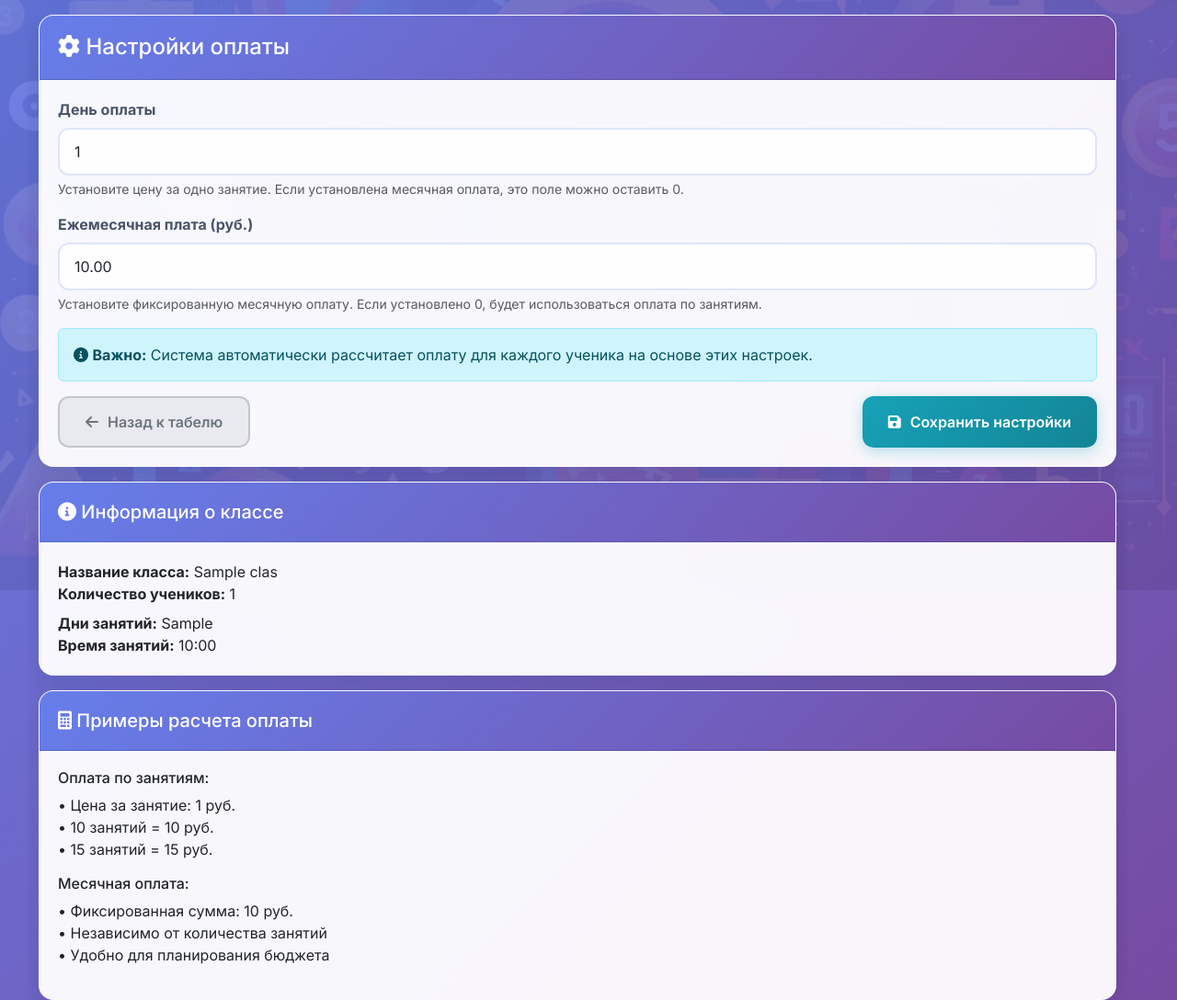
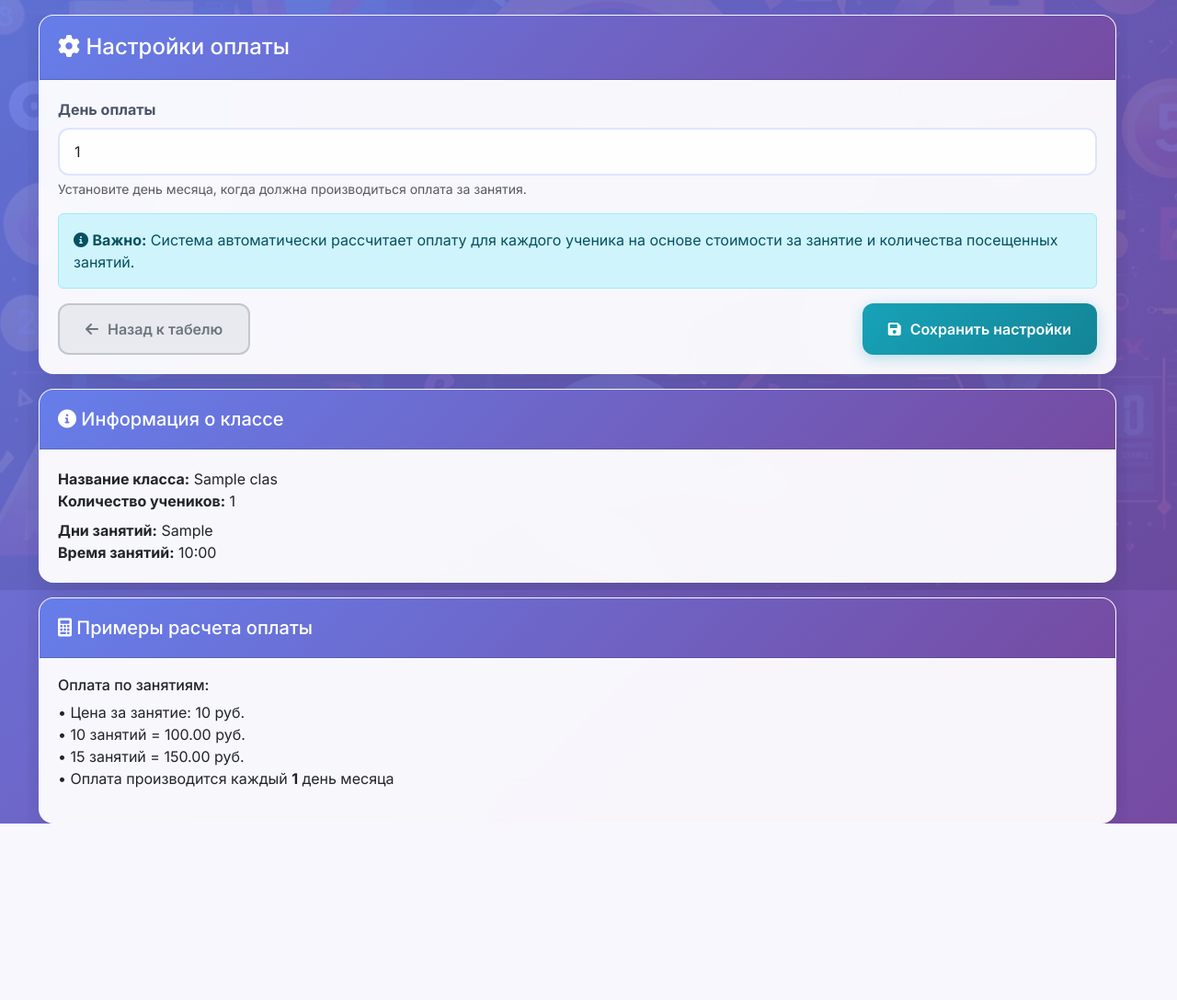
Before and after one commit to AndreiSkrypko/mental_final_new, a Django app: page /teacher/classes/1/payment-settings/ in a window 1280 px wide. Shown: the part 158-1246 px from the top of the page at 92% size. After the commit the page ends 1054 px from the top, so only its background shows below. Run offline with Django 5.2, Linux system fonts and the light colour scheme; a user stored in the database is signed in; tables that the repository leaves empty hold one stand-in row (values such as "Sample post").

```diff
--- a/mental_app/admin.py
+++ b/mental_app/admin.py
@@ -65,10 +65,11 @@ class AttendanceAdmin(admin.ModelAdmin):
 
 
 class PaymentSettingsAdmin(admin.ModelAdmin):
-    list_display = ['class_group', 'monthly_fee', 'payment_day', 'is_active', 'created_at']
+    list_display = ['class_group', 'payment_day', 'is_active', 'created_at']
     list_filter = ['is_active', 'created_at']
+    list_editable = ['is_active', 'payment_day']
     search_fields = ['class_group__name']
-    list_editable = ['is_active', 'monthly_fee', 'payment_day']
+    readonly_fields = ['created_at', 'updated_at']
 
 
 # Убираем MonthlyScheduleAdmin, так как модель больше не существует
--- a/mental_app/forms.py
+++ b/mental_app/forms.py
@@ -2,6 +2,45 @@ from django import forms
 from django.contrib.auth.forms import UserCreationForm
 from django.contrib.auth.models import User
 from .models import TeacherProfile, Class, Students, StudentAccount, Homework, Attendance, PaymentSettings, ClassGameAccess
+import calendar
+from datetime import datetime, date
+
+def generate_lesson_dates_from_days(month, year, days_str):
+    """
+    Генерирует даты занятий на основе дней недели класса
+    days_str: строка с днями недели (например: "Пн, Ср, Пт" или "Понедельник, Среда")
+    """
+    # Словарь для перевода дней недели
+    day_mapping = {
+        'пн': 0, 'понедельник': 0, 'monday': 0,
+        'вт': 1, 'вторник': 1, 'tuesday': 1,
+        'ср': 2, 'среда': 2, 'wednesday': 2,
+        'чт': 3, 'четверг': 3, 'thursday': 3,
+        'пт': 4, 'пятница': 4, 'friday': 4,
+        'сб': 5, 'суббота': 5, 'saturday': 5,
+        'вс': 6, 'воскресенье': 6, 'sunday': 6
+    }
+
+    # Парсим дни недели
+    target_weekdays = set()
+    for day in days_str.lower().split(','):
+        day = day.strip()
+        if day in day_mapping:
+            target_weekdays.add(day_mapping[day])
+
+    if not target_weekdays:
+        return []
+
+    # Получаем календарь месяца
+    cal = calendar.monthcalendar(year, month)
+    lesson_dates = []
+
+    for week in cal:
+        for i, day in enumerate(week):
+            if day != 0 and i in target_weekdays:
+                lesson_dates.append(day)
+
+    return sorted(lesson_dates)
 
 class TeacherRegistrationForm(UserCreationForm):
     first_name = forms.CharField(max_length=30, required=True, label='Имя')
@@ -212,14 +251,8 @@ class PaymentSettingsForm(forms.ModelForm):
     """Форма для настройки оплаты класса"""
     class Meta:
         model = PaymentSettings
-        fields = ['monthly_fee', 'payment_day']
+        fields = ['payment_day']
         widgets = {
-            'monthly_fee': forms.NumberInput(attrs={
-                'class': 'form-control',
-                'step': '0.01',
-                'min': '0',
-                'placeholder': '0.00'
-            }),
             'payment_day': forms.NumberInput(attrs={
                 'class': 'form-control',
                 'min': '1',
@@ -228,7 +261,6 @@ class PaymentSettingsForm(forms.ModelForm):
             }),
         }
         labels = {
-            'monthly_fee': 'Ежемесячная плата (руб.)',
             'payment_day': 'День оплаты'
         }
 
@@ -259,14 +291,27 @@ class MonthlyScheduleForm(forms.Form):
         label='Год'
     )
 
+    auto_generate = forms.BooleanField(
+        required=False,
+        initial=True,
+        widget=forms.CheckboxInput(attrs={
+            'class': 'form-check-input',
+            'id': 'auto_generate'
+        }),
+        label='Автоматически сгенерировать даты на основе дней недели класса',
+        help_text='Если отмечено, даты будут созданы автоматически на основе дней занятий класса'
+    )
+
     lesson_dates = forms.CharField(
+        required=False,
         widget=forms.Textarea(attrs={
             'class': 'form-control',
             'rows': 5,
-            'placeholder': 'Введите даты занятий через запятую (например: 1, 3, 5, 8, 10, 12, 15, 17, 19, 22, 24, 26, 29, 31)'
+            'placeholder': 'Введите даты занятий через запятую (например: 1, 3, 5, 8, 10, 12, 15, 17, 19, 22, 24, 26, 29, 31)',
+            'id': 'lesson_dates_field'
         }),
-        label='Даты занятий',
-        help_text='Укажите числа месяца, когда будут проходить занятия (через запятую)'
+        label='Даты занятий (вручную)',
+        help_text='Укажите числа месяца, когда будут проходить занятия (через запятую). Используйте только если автоматическая генерация отключена.'
     )
 
 
--- a/mental_app/models.py
+++ b/mental_app/models.py
@@ -100,7 +100,6 @@ class Homework(models.Model):
 class PaymentSettings(models.Model):
     """Настройки оплаты для классов"""
     class_group = models.OneToOneField(Class, on_delete=models.CASCADE, related_name='payment_settings', verbose_name='Класс')
-    monthly_fee = models.DecimalField(max_digits=8, decimal_places=2, default=0.00, verbose_name='Ежемесячная плата')
     payment_day = models.IntegerField(
         validators=[MinValueValidator(1), MaxValueValidator(31)],
         default=15,
@@ -112,7 +111,7 @@ class PaymentSettings(models.Model):
     updated_at = models.DateTimeField(auto_now=True)
 
     def __str__(self):
-        return f'{self.class_group.name} - {self.monthly_fee} руб.'
+        return f'{self.class_group.name} - настройки оплаты'
 
     class Meta:
         verbose_name = 'Настройки оплаты'
--- a/mental_app/views.py
+++ b/mental_app/views.py
@@ -1793,7 +1793,7 @@ def payment_settings_edit(request, class_id):
         # Получаем или создаем настройки оплаты
         payment_settings, created = PaymentSettings.objects.get_or_create(
             class_group=class_obj,
-            defaults={'payment_day': 0, 'monthly_fee': 0}
+            defaults={'payment_day': 15}
         )
 
         if request.method == 'POST':
@@ -1847,8 +1847,7 @@ def student_attendance_list(request):
         except PaymentSettings.DoesNotExist:
             payment_settings = PaymentSettings.objects.create(
                 class_group=class_obj,
-                payment_day=15,
-                monthly_fee=0
+                payment_day=15
             )
 
         # Группируем посещения по месяцам для создания табеля
@@ -1880,12 +1879,8 @@ def student_attendance_list(request):
                 paid_lessons = sum(1 for a in month_attendances_list if a.is_paid)
                 carried_over = sum(1 for a in month_attendances_list if a.payment_carried_over)
 
-                # Расчет суммы оплаты для месяца
-                if payment_settings.monthly_fee > 0:
-                    month_payment = payment_settings.monthly_fee
-                else:
-                    # Считаем по количеству оплаченных занятий
-                    month_payment = paid_lessons * lesson_fee if lesson_fee > 0 else 0
+                # Расчет суммы оплаты для месяца по количеству занятий
+                month_payment = attended_lessons * lesson_fee if lesson_fee > 0 else 0
 
                 attendance_table[month_name] = {
                     'year': year,
@@ -1915,22 +1910,13 @@ def student_attendance_list(request):
         attended_lessons = month_attendances.filter(is_present=True).count()
         paid_lessons = month_attendances.filter(is_paid=True).count()
 
-        # Расчет оплаты за текущий месяц
-        if payment_settings.monthly_fee > 0:
-            # Если установлена месячная оплата
-            monthly_payment = payment_settings.monthly_fee
-            lessons_payment = 0
-            # Вычитаем стоимость уже оплаченных занятий из месячной оплаты
-            paid_lessons_cost = paid_lessons * lesson_fee if lesson_fee > 0 else 0
-            current_month_payment = max(0, monthly_payment - paid_lessons_cost)
-        else:
-            # Если оплата по занятиям - считаем по стоимости за занятие
-            monthly_payment = 0
-            # Считаем ВСЕ занятия текущего месяца (включая пропуски)
-            lessons_payment = total_lessons * lesson_fee if lesson_fee > 0 else 0
-            # Вычитаем стоимость уже оплаченных занятий
-            paid_lessons_cost = paid_lessons * lesson_fee if lesson_fee > 0 else 0
-            current_month_payment = max(0, lessons_payment - paid_lessons_cost)
+        # Расчет оплаты за текущий месяц по количеству занятий
+        monthly_payment = 0
+        # Считаем ВСЕ занятия текущего месяца (включая пропуски)
+        lessons_payment = total_lessons * lesson_fee if lesson_fee > 0 else 0
+        # Вычитаем стоимость уже оплаченных занятий
+        paid_lessons_cost = paid_lessons * lesson_fee if lesson_fee > 0 else 0
+        current_month_payment = max(0, lessons_payment - paid_lessons_cost)
 
         # Расчет задолженности за предыдущие месяцы
         previous_months_debt = 0
@@ -1952,23 +1938,14 @@ def student_attendance_list(request):
                 if (year > current_year) or (year == current_year and month > current_month):
                     continue
 
-                # Если есть месячная оплата, добавляем её
-                if payment_settings.monthly_fee > 0:
-                    month_debt = payment_settings.monthly_fee
-                else:
-                    # Если оплата по занятиям - считаем по количеству занятий в месяце
-                    month_lessons = month_data['total_lessons']
-                    month_debt = month_lessons * lesson_fee if lesson_fee > 0 else 0
+                # Считаем задолженность по количеству занятий в месяце
+                month_lessons = month_data['total_lessons']
+                month_debt = month_lessons * lesson_fee if lesson_fee > 0 else 0
 
                 # Вычитаем уже оплаченные занятия
                 paid_in_month = month_data['paid_lessons']
-                if payment_settings.monthly_fee > 0:
-                    # Если месячная оплата, то если есть хотя бы одно оплаченное занятие, месяц считается оплаченным
-                    if paid_in_month > 0:
-                        month_debt = 0
-                else:
-                    # Если оплата по занятиям, вычитаем стоимость оплаченных занятий
-                    month_debt -= paid_in_month * lesson_fee if lesson_fee > 0 else 0
+                # Вычитаем стоимость оплаченных занятий
+                month_debt -= paid_in_month * lesson_fee if lesson_fee > 0 else 0
 
                 # Добавляем к общей задолженности (только положительные значения)
                 if month_debt > 0:
@@ -1987,7 +1964,6 @@ def student_attendance_list(request):
             'previous_months_debt': previous_months_debt,
             'total_payment': total_payment,
             'lesson_fee': lesson_fee,
-            'monthly_fee': payment_settings.monthly_fee,
             'current_month': current_month,
             'current_year': current_year,
             'paid_lessons_cost': paid_lessons * lesson_fee if lesson_fee > 0 else 0
@@ -2017,7 +1993,7 @@ def monthly_schedule_create(request, class_id):
             if form.is_valid():
                 month = int(form.cleaned_data['month'])
                 year = int(form.cleaned_data['year'])
-                lesson_dates_str = form.cleaned_data['lesson_dates']
+                auto_generate = form.cleaned_data['auto_generate']
 
                 # Проверяем, не существует ли уже расписание для этого месяца
                 if MonthlySchedule.objects.filter(class_group=class_obj, month=month, year=year).exists():
@@ -2031,13 +2007,31 @@ def monthly_schedule_create(request, class_id):
                     year=year
                 )
 
-                # Парсим даты занятий
-                try:
-                    lesson_dates = [int(date.strip()) for date in lesson_dates_str.split(',') if date.strip().isdigit()]
-                except ValueError:
-                    messages.error(request, 'Неверный формат дат')
-                    monthly_schedule.delete()
-                    return redirect('monthly_schedule_create', class_id=class_id)
+                # Генерируем даты занятий
+                if auto_generate:
+                    # Автоматически генерируем даты на основе дней недели класса
+                    from .forms import generate_lesson_dates_from_days
+                    lesson_dates = generate_lesson_dates_from_days(month, year, class_obj.days)
+
+                    if not lesson_dates:
+                        messages.error(request, 'Не удалось автоматически сгенерировать даты. Проверьте дни недели в настройках класса.')
+                        monthly_schedule.delete()
+                        return redirect('monthly_schedule_create', class_id=class_id)
+                else:
+                    # Ручной ввод дат
+                    lesson_dates_str = form.cleaned_data['lesson_dates']
+                    if not lesson_dates_str:
+                        messages.error(request, 'Укажите даты занятий или включите автоматическую генерацию')
+                        monthly_schedule.delete()
+                        return redirect('monthly_schedule_create', class_id=class_id)
+
+                    # Парсим даты занятий
+                    try:
+                        lesson_dates = [int(date.strip()) for date in lesson_dates_str.split(',') if date.strip().isdigit()]
+                    except ValueError:
+                        messages.error(request, 'Неверный формат дат')
+                        monthly_schedule.delete()
+                        return redirect('monthly_schedule_create', class_id=class_id)
 
                 # Получаем всех учеников класса
                 students = Students.objects.filter(student_class=class_obj)
@@ -2125,8 +2119,7 @@ def monthly_schedule_list(request, class_id):
         payment_settings, created = PaymentSettings.objects.get_or_create(
             class_group=class_obj,
             defaults={
-                'payment_day': 15,
-                'monthly_fee': 0.00
+                'payment_day': 15
             }
         )
 
--- a/templates/payment_settings_form.html
+++ b/templates/payment_settings_form.html
@@ -30,30 +30,13 @@
                                 </div>
                             {% endif %}
                             <div class="form-text">
-                                Установите цену за одно занятие. Если установлена месячная оплата, это поле можно оставить 0.
-                            </div>
-                        </div>
-
-                        <div class="mb-3">
-                            <label for="{{ form.monthly_fee.id_for_label }}" class="form-label">
-                                <strong>{{ form.monthly_fee.label }}</strong>
-                            </label>
-                            {{ form.monthly_fee }}
-                            {% if form.monthly_fee.errors %}
-                                <div class="text-danger">
-                                    {% for error in form.monthly_fee.errors %}
-                                        <small>{{ error }}</small>
-                                    {% endfor %}
-                                </div>
-                            {% endif %}
-                            <div class="form-text">
-                                Установите фиксированную месячную оплату. Если установлено 0, будет использоваться оплата по занятиям.
+                                Установите день месяца, когда должна производиться оплата за занятия.
                             </div>
                         </div>
 
                         <div class="alert alert-info">
                             <i class="fas fa-info-circle"></i>
-                            <strong>Важно:</strong> Система автоматически рассчитает оплату для каждого ученика на основе этих настроек.
+                            <strong>Важно:</strong> Система автоматически рассчитает оплату для каждого ученика на основе стоимости за занятие и количества посещенных занятий.
                         </div>
 
                         <div class="d-flex justify-content-between">
@@ -108,20 +91,13 @@
                 </div>
                 <div class="card-body">
                     <div class="row">
-                        <div class="col-md-6">
+                        <div class="col-md-12">
                             <h6>Оплата по занятиям:</h6>
                             <ul class="list-unstyled">
-                                <li>• Цена за занятие: <span id="example-lesson-price">0</span> руб.</li>
+                                <li>• Цена за занятие: <span id="example-lesson-price">{{ class_obj.lesson_fee|default:"0" }}</span> руб.</li>
                                 <li>• 10 занятий = <span id="example-lesson-total">0</span> руб.</li>
                                 <li>• 15 занятий = <span id="example-lesson-total-15">0</span> руб.</li>
-                            </ul>
-                        </div>
-                        <div class="col-md-6">
-                            <h6>Месячная оплата:</h6>
-                            <ul class="list-unstyled">
-                                <li>• Фиксированная сумма: <span id="example-monthly-price">0</span> руб.</li>
-                                <li>• Независимо от количества занятий</li>
-                                <li>• Удобно для планирования бюджета</li>
+                                <li>• Оплата производится каждый <strong>{{ form.payment_day.value|default:"15" }}</strong> день месяца</li>
                             </ul>
                         </div>
                     </div>
@@ -135,18 +111,12 @@
 // Обновление примеров расчета в реальном времени
 document.addEventListener('DOMContentLoaded', function() {
     function updateExamples() {
-        const lessonPrice = parseFloat(document.getElementById('{{ form.payment_day.id_for_label }}').value) || 0;
-        const monthlyPrice = parseFloat(document.getElementById('{{ form.monthly_fee.id_for_label }}').value) || 0;
+        const lessonPrice = parseFloat('{{ class_obj.lesson_fee|default:"0" }}') || 0;
 
         document.getElementById('example-lesson-price').textContent = lessonPrice;
-        document.getElementById('example-lesson-total').textContent = lessonPrice * 10;
-        document.getElementById('example-lesson-total-15').textContent = lessonPrice * 15;
-        document.getElementById('example-monthly-price').textContent = monthlyPrice;
+        document.getElementById('example-lesson-total').textContent = (lessonPrice * 10).toFixed(2);
+        document.getElementById('example-lesson-total-15').textContent = (lessonPrice * 15).toFixed(2);
     }
-
-    // Обновляем примеры при изменении полей
-    document.getElementById('{{ form.payment_day.id_for_label }}').addEventListener('input', updateExamples);
-    document.getElementById('{{ form.monthly_fee.id_for_label }}').addEventListener('input', updateExamples);
 
     // Инициализируем примеры
     updateExamples();
```
Also changed, not shown: templates/monthly_schedule_create.html (+59 -4 lines), templates/student_attendance_list.html (+0 -12 lines), mental_app/migrations/0015_remove_paymentsettings_monthly_fee.py (added).
